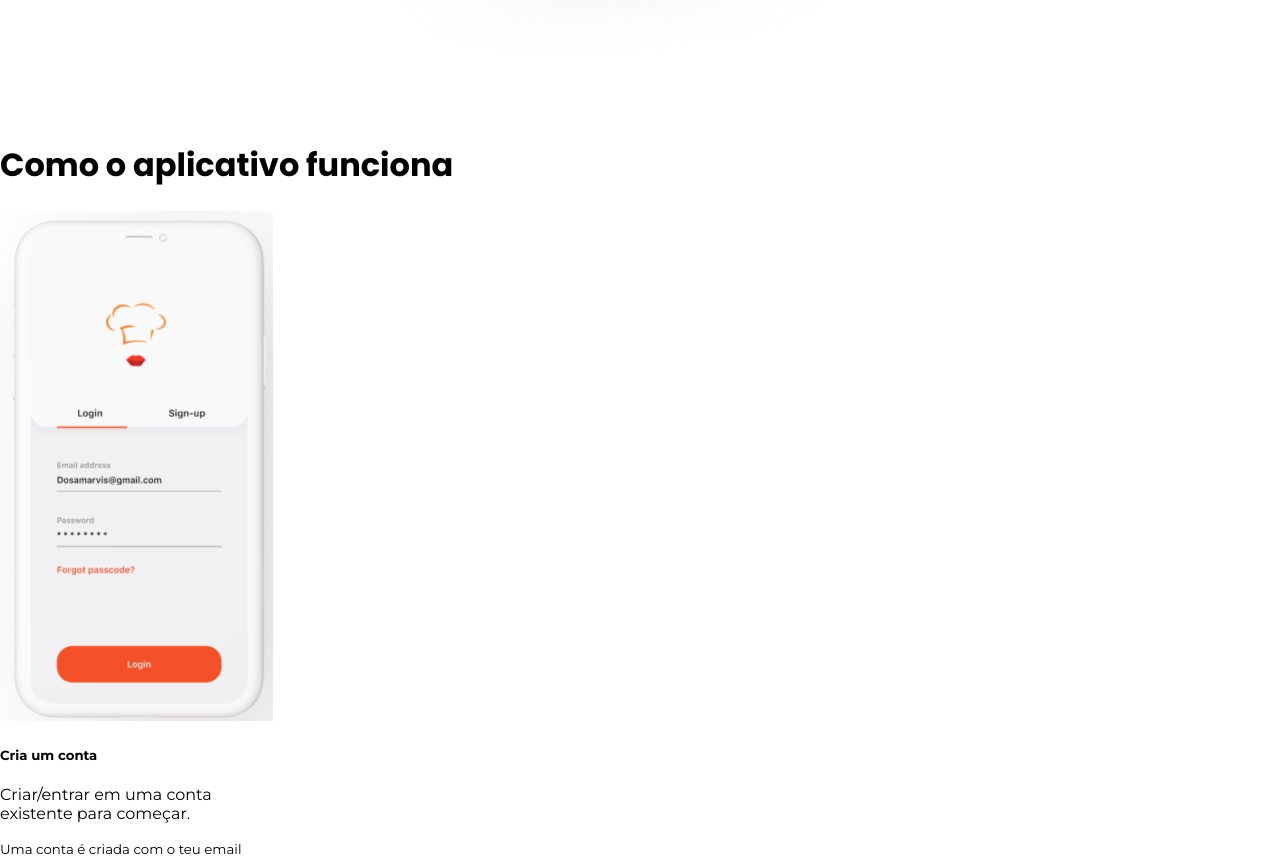
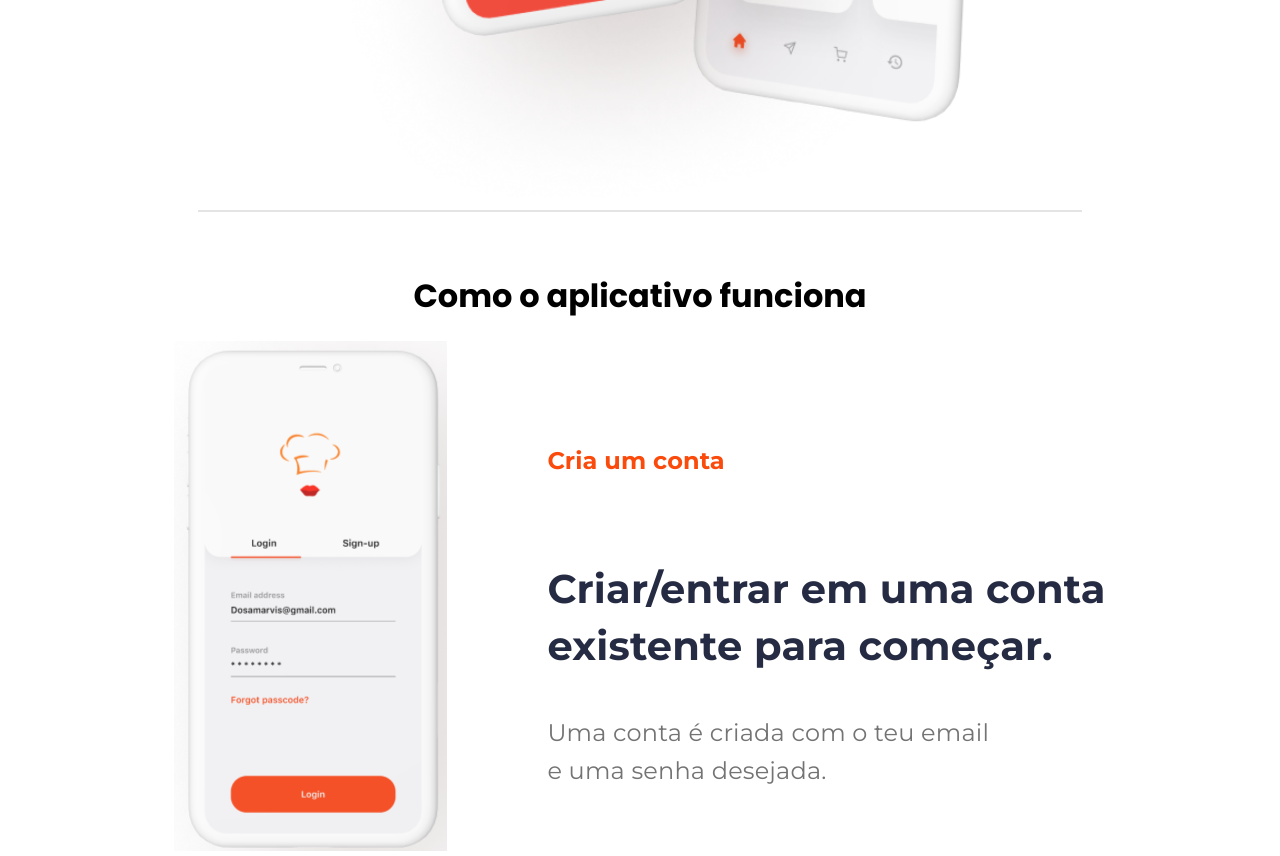
Before and after one commit to jmamadeu/foodie, a Next.js app: page / in a window 1280 px wide. Shown: the part 1200-2056 px from the top of the page. Built offline with nearby package versions, Linux system fonts and the light colour scheme.

Commit message:
:zap: chore: Add new styles

```diff
--- a/src/styles/Home.module.css
+++ b/src/styles/Home.module.css
@@ -110,5 +110,91 @@
   display: flex;
   justify-content: center;
   margin: 0 auto;
-  margin-top: -280px;
+  margin-top: -140px;
 }
+
+.line {
+  border: 1px solid #e4e4e4;
+  width: 884px;
+
+  margin: 0 auto;
+  margin-top: -50px;
+}
+
+.secondBanner {
+  margin-top: 60px;
+}
+
+.secondBanner h1 {
+  color: #000000;
+  font-weight: 600;
+  text-align: center;
+  /* height: 100vh;
+   */
+}
+
+.secondBanner div {
+  display: flex;
+  flex-direction: row;
+  justify-content: center;
+  align-items: center;
+  /* margin-top: -70px; */
+}
+
+.secondBanner .description {
+  display: flex;
+  flex-direction: column;
+
+  align-items: self-start;
+  margin-left: 100px;
+}
+
+.secondBanner .description h5 {
+  color: #fa4a0c;
+  font-size: 1.5rem;
+  font-weight: bold;
+  letter-spacing: 0.1px;
+  line-height: 36px;
+}
+
+.secondBanner .description p {
+  color: #252b42;
+  font-weight: bold;
+  font-size: 2.5rem;
+  letter-spacing: 0.2px;
+  line-height: 57px;
+}
+
+.secondBanner .description small {
+  color: #737373;
+  font-size: 1.5rem;
+  line-height: 38px;
+  letter-spacing: 0.2px;
+}
+
+.footerEnd {
+  padding: 12px;
+}
+.footerContent {
+  padding: 30px;
+}
+
+.footerImg {
+  background: center url('/footer.png') no-repeat;
+}
+
+.footerContent h1 {
+  margin-top: 0;
+}
+
+.footerContent p {
+  margin-top: 0;
+}
+
+.footerContent .buttons button {
+  border-radius: 10px;
+}
+
+.footerButtons button {
+  border-radius: 10px;
+}
```
